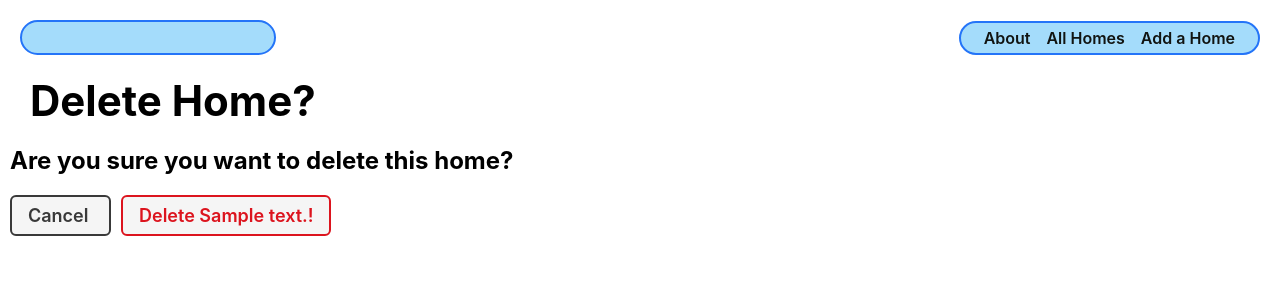
After one commit to muckele/house-hunter, a Django app: page /homes/1/delete/ in a window 1280 px wide. The commit adds this page. Shown: the top 300 px of the page. Run offline with Django 4.2, Linux system fonts and the light colour scheme; tables that the repository leaves empty hold one stand-in row (values such as "Sample post").

Commit message:
creates delete and edit a home functionality

```diff
--- a/main_app/templates/homes/detail.html
+++ b/main_app/templates/homes/detail.html
@@ -36,6 +36,10 @@
     <span>Home Listed By {{ home.listed_by }} </span>
     <a href="{{ home.original_url }}">View Original Listing</a>
   </div>
+  <div class="home-actions">
+      <a href="{% url 'home-update' home.id %}" class="btn warn">Edit</a>
+      <a href="{% url 'home-delete' home.id %}" class="btn danger">Delete</a>
+    </div>
 </section>
 
 {% endblock %}
--- /dev/null
+++ b/main_app/templates/main_app/home_confirm_delete.html
@@ -0,0 +1,22 @@
+{% extends "base.html" %}
+{% load static %}
+
+{% block content %}
+
+<div class="page-header">
+  <h1>Delete Home?</h1>
+</div>
+<h2>Are you sure you want to delete this home?</h2>
+
+<form action="" method="post" class="form">
+  {% csrf_token %}
+  <a
+    href="{% url 'home-detail' home.id %}"
+    class="btn secondary"
+  >
+    Cancel
+  </a>
+  <button type="submit" class="btn danger">Delete {{home.address}}!</button>
+</form>
+
+{% endblock content %}
--- a/main_app/urls.py
+++ b/main_app/urls.py
@@ -7,6 +7,7 @@ urlpatterns = [
   path('homes/', views.home_index, name='home-index'),
   path('homes/<int:home_id>', views.home_detail, name='home-detail'),
   path('homes/create/', views.HomeCreate.as_view(), name='home-create'),
-  path('homes/delete/', views.HomeDelete.as_view(), name='home-delete'),
+  path('homes/<int:pk>/update/', views.HomeUpdate.as_view(), name='home-update'),
+  path('homes/<int:pk>/delete/', views.HomeDelete.as_view(), name='home-delete'),
 
 ]
--- a/main_app/views.py
+++ b/main_app/views.py
@@ -1,6 +1,7 @@
 from django.shortcuts import render
-from django.views.generic.edit import CreateView
+from django.views.generic.edit import CreateView, UpdateView, DeleteView
 from .models import Home
+
 
 def home(request):
   return render(request, 'home.html')
@@ -19,3 +20,11 @@ def home_detail(request, home_id):
 class HomeCreate(CreateView):
   model = Home
   fields = '__all__'
+
+class HomeUpdate(UpdateView):
+  model = Home
+  fields = '__all__'
+
+class HomeDelete(DeleteView):
+  model = Home
+  success_url = '/homes/'
```
